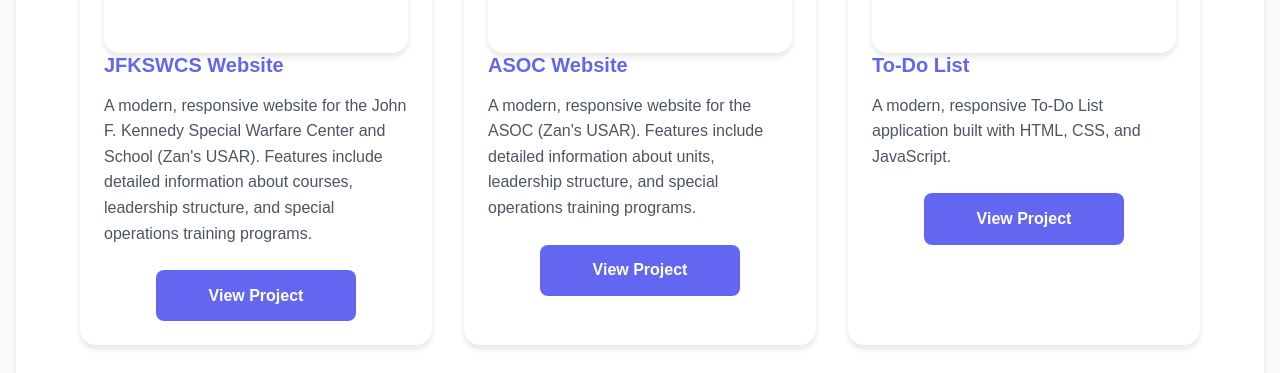
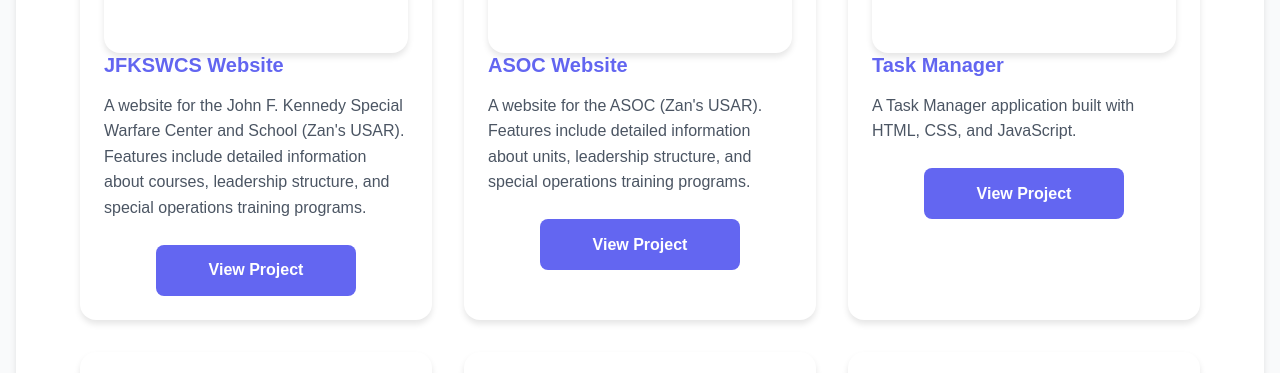
Before and after one commit to rast0fx/Portfolio, a plain HTML site: page index.html in a window 1280 px wide. Shown: the part 1707-2080 px from the top of the page. Drawn offline with Linux system fonts and the light colour scheme.

Commit message:
Update index.html

```diff
--- a/index.html
+++ b/index.html
@@ -909,7 +909,7 @@
                             <img src="https://i.postimg.cc/fbr6gbzh/image.png" alt="JFKSWCS Website">
                         </div>
                         <h3>JFKSWCS Website</h3>
-                        <p>A modern, responsive website for the John F. Kennedy Special Warfare Center and School (Zan's USAR). Features include detailed information about courses, leadership structure, and special operations training programs.</p>
+                        <p>A website for the John F. Kennedy Special Warfare Center and School (Zan's USAR). Features include detailed information about courses, leadership structure, and special operations training programs.</p>
                         <a href="https://rast0fx.github.io/JFKSWCS/" target="_blank" class="project-button">View Project</a>
                     </div>
                     <div class="large-project-card">
@@ -917,15 +917,15 @@
                             <img src="https://i.postimg.cc/9f59PdT3/image.png" alt="ASOC Website">
                         </div>
                         <h3>ASOC Website</h3>
-                        <p>A modern, responsive website for the ASOC (Zan's USAR). Features include detailed information about units, leadership structure, and special operations training programs.</p>
+                        <p>A website for the ASOC (Zan's USAR). Features include detailed information about units, leadership structure, and special operations training programs.</p>
                         <a href="https://rast0fx.github.io/ASOC/" target="_blank" class="project-button">View Project</a>
                     </div>
                     <div class="large-project-card">
                         <div class="large-project-card">
                             <img src="https://i.postimg.cc/brS8VGD7/image.png" alt="To-Do List">
                         </div>
-                        <h3>To-Do List</h3>
-                        <p>A modern, responsive To-Do List application built with HTML, CSS, and JavaScript.</p>
+                        <h3>Task Manager</h3>
+                        <p>A Task Manager application built with HTML, CSS, and JavaScript.</p>
                         <a href="https://rast0fx.github.io/To-Do-List/" target="_blank" class="project-button">View Project</a>
                     </div>
                     <div class="large-project-card">
```
